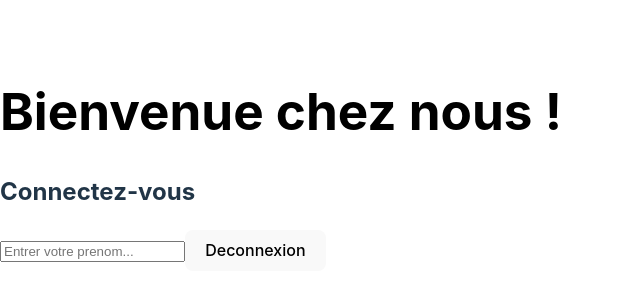
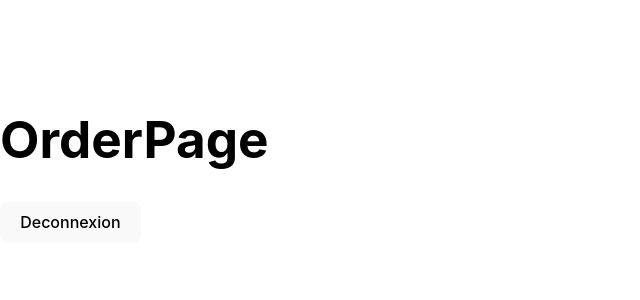
Before and after one commit to mrcoco777/CrazyBurger, a React (Vite) app: page /order in a window 1280 px wide. Shown: the part 240-540 px from the top of the page, without its empty margins (0-640 px from the left). Built offline with nearby package versions, Linux system fonts and the light colour scheme; the HTML template or start-up script is replaced by a standard one.

Commit message:
✨ F02: LOGIN > Add redirection from /to OrderPage

```diff
--- a/src/components/pages/login/LoginForm.jsx
+++ b/src/components/pages/login/LoginForm.jsx
@@ -1,5 +1,5 @@
 import React, { useState } from 'react'
-import OrderPage from '../order/OrderPage'
+import { Link } from 'react-router-dom'
 
 export default function LoginForm() {
 
@@ -29,7 +29,8 @@
         placeholder='Entrer votre prenom...'
         required
         />
-        <button onClick={OrderPage}>Accercer a votre Espace</button>
+        <button>Accercer a votre Espace</button>
+        <Link to="/order">Vers OrderPage</Link>
     </form>
 
   )
--- a/src/components/pages/order/OrderPage.jsx
+++ b/src/components/pages/order/OrderPage.jsx
@@ -1,36 +1,12 @@
-import React, { useState } from 'react'
-import LoginForm from '../login/LoginForm'
+import { Link } from "react-router-dom";
 
 export default function OrderPage() {
-
-    //State
-   const [InputValue, setInputValue] = useState("")
-
-
-   //comportement
-   const  handleSubmit = (event) => {
-     event.preventDefault()
-     alert("Bonjour " + InputValue)
-    }
-
-    const handleChange = (event) => {
-     setInputValue(event.target.value)
-     }
-
-
-    return (
-    <form action="submit" onSubmit={handleSubmit}>
-    <h1>Bienvenue chez nous !</h1>
-    <h2>Connectez-vous</h2>
-      <input
-        value={InputValue}
-        onChange={handleChange}
-        type="text"
-        placeholder='Entrer votre prenom...'
-        required
-        />
-      <button onClick={LoginForm}>Deconnexion</button>
-    </form>
-
+  return (
+    <div>
+      <h1>OrderPage</h1>
+    <Link to="/">
+      <button>Deconnexion</button>
+      </Link>
+   </div>
   )
 }
```
